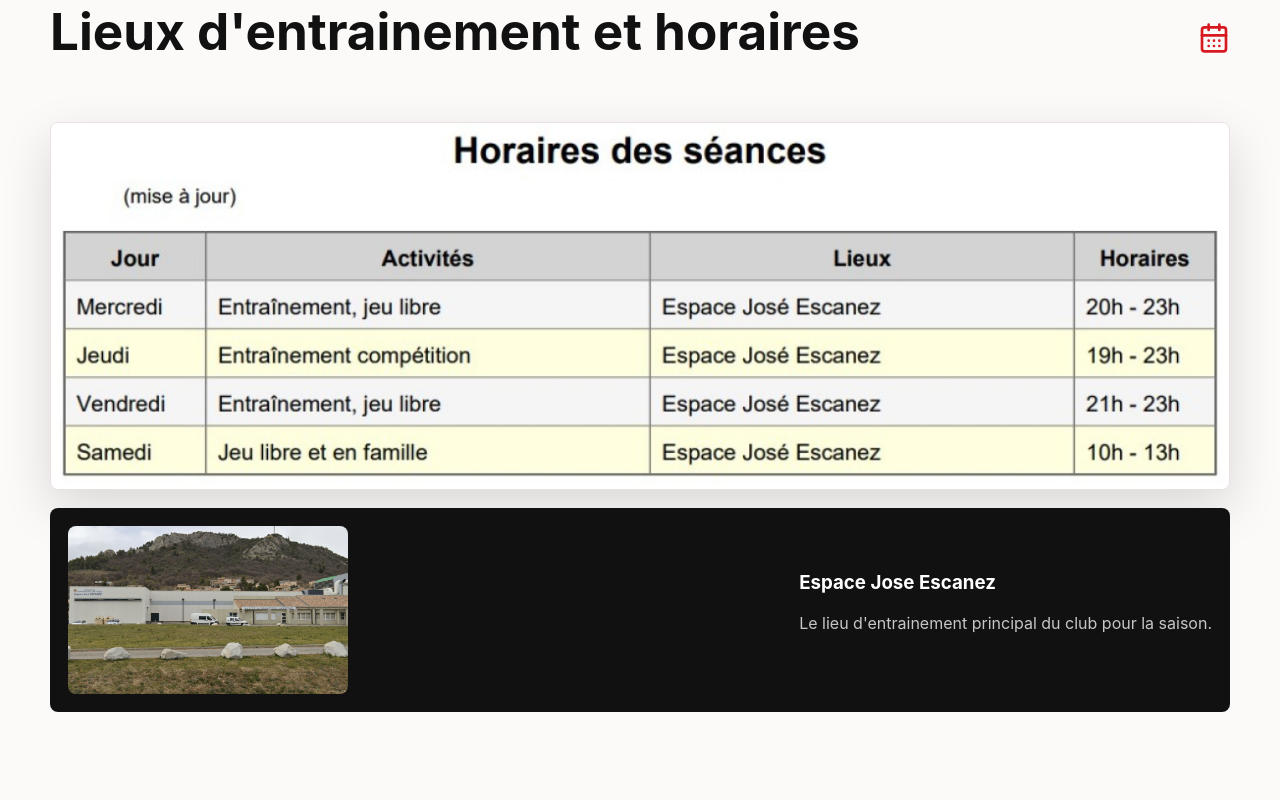
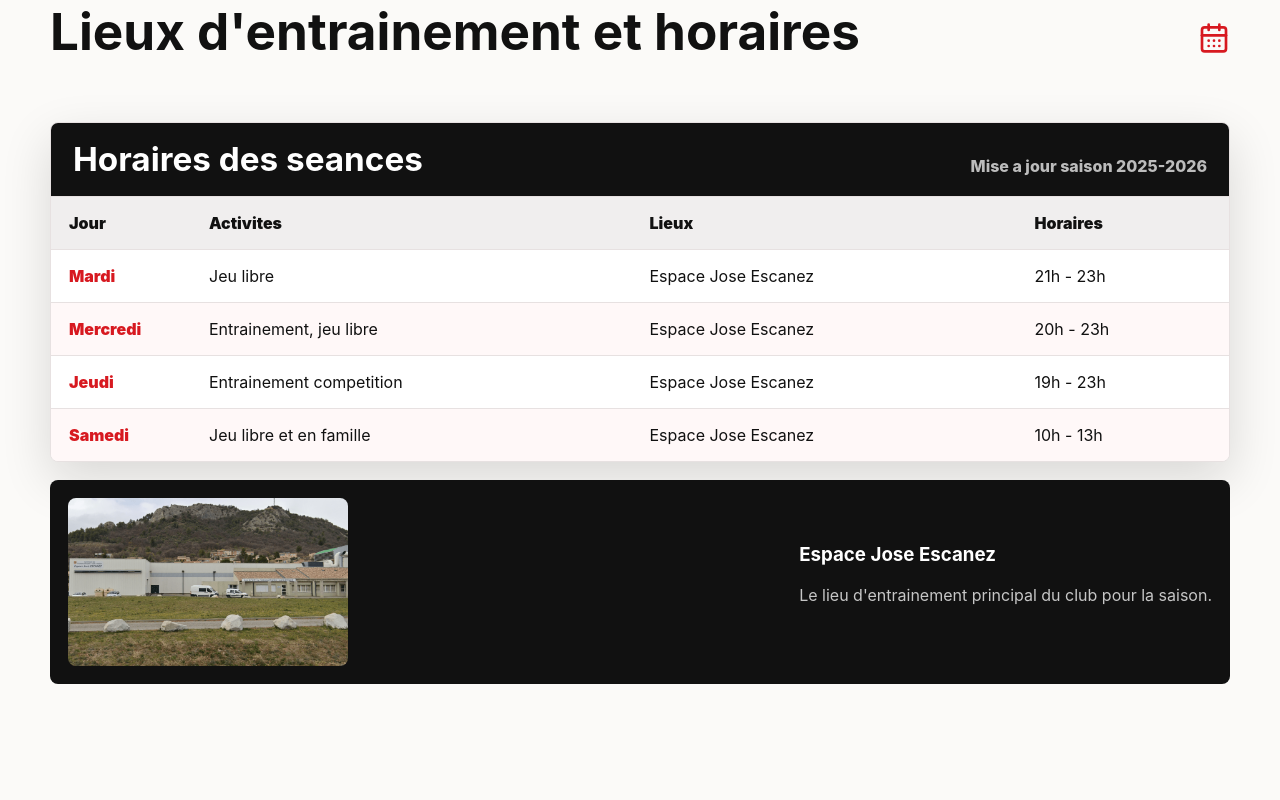
Before and after one commit to CASABad/site-web, a React (Vite) app: page / in a window 1280 px wide. Shown: the part 2040-2840 px from the top of the page. Built offline with nearby package versions, Linux system fonts and the light colour scheme.

Commit message:
Replace schedule image with editable table

```diff
--- a/src/main.jsx
+++ b/src/main.jsx
@@ -20,6 +20,7 @@ import {
   mediaAlbums,
   navItems,
   partners,
+  scheduleRows,
   textileImages,
 } from './siteData.js';
 import './styles.css';
@@ -176,7 +177,7 @@ function HomePage() {
           </div>
           <CalendarDays size={32} />
         </div>
-        <img className="wide-document" src={asset('horaires-2025-2026.jpg')} alt="Horaires CASA'Bad 2025-2026" />
+        <ScheduleTable />
         <div className="location-band">
           <img src={asset('espace-jose-escanez.png')} alt="Espace Jose Escanez" />
           <div>
@@ -202,6 +203,39 @@ function HomePage() {
 
       <ClubNetworkSection />
     </>
+  );
+}
+
+function ScheduleTable() {
+  return (
+    <div className="schedule-card" aria-label="Horaires des seances">
+      <div className="schedule-card-header">
+        <h3>Horaires des seances</h3>
+        <span>Mise a jour saison 2025-2026</span>
+      </div>
+      <div className="schedule-table-wrap">
+        <table className="schedule-table">
+          <thead>
+            <tr>
+              <th>Jour</th>
+              <th>Activites</th>
+              <th>Lieux</th>
+              <th>Horaires</th>
+            </tr>
+          </thead>
+          <tbody>
+            {scheduleRows.map((row) => (
+              <tr key={row.day}>
+                <th scope="row">{row.day}</th>
+                <td>{row.activity}</td>
+                <td>{row.place}</td>
+                <td>{row.time}</td>
+              </tr>
+            ))}
+          </tbody>
+        </table>
+      </div>
+    </div>
   );
 }
 
--- a/src/siteData.js
+++ b/src/siteData.js
@@ -12,6 +12,33 @@ export const contactInfo = {
   licenseUrl: 'https://adherer.myffbad.fr/cb04',
   renewalUrl: 'https://myffbad.fr/connexion',
 };
+
+export const scheduleRows = [
+  {
+    day: 'Mardi',
+    activity: 'Jeu libre',
+    place: 'Espace Jose Escanez',
+    time: '21h - 23h',
+  },
+  {
+    day: 'Mercredi',
+    activity: 'Entrainement, jeu libre',
+    place: 'Espace Jose Escanez',
+    time: '20h - 23h',
+  },
+  {
+    day: 'Jeudi',
+    activity: 'Entrainement competition',
+    place: 'Espace Jose Escanez',
+    time: '19h - 23h',
+  },
+  {
+    day: 'Samedi',
+    activity: 'Jeu libre et en famille',
+    place: 'Espace Jose Escanez',
+    time: '10h - 13h',
+  },
+];
 
 export const partners = [
   ['Brice Bouyer', 'partenaire-brice-bouyer.png', 'https://www.iadfrance.fr/conseiller-immobilier/brice.bouyer'],
--- a/src/styles.css
+++ b/src/styles.css
@@ -319,6 +319,78 @@ p {
   border-radius: 8px;
   background: var(--white);
   box-shadow: var(--shadow);
+}
+
+.schedule-card {
+  margin-top: 22px;
+  overflow: hidden;
+  border: 1px solid var(--line);
+  border-radius: 8px;
+  background: var(--white);
+  box-shadow: var(--shadow);
+}
+
+.schedule-card-header {
+  display: flex;
+  align-items: end;
+  justify-content: space-between;
+  gap: 16px;
+  padding: 20px 22px;
+  border-bottom: 1px solid var(--line);
+  background: var(--ink);
+  color: var(--white);
+}
+
+.schedule-card-header h3 {
+  margin: 0;
+  font-size: clamp(1.45rem, 2.6vw, 2.25rem);
+  line-height: 1;
+}
+
+.schedule-card-header span {
+  color: rgba(255, 255, 255, 0.72);
+  font-weight: 800;
+  white-space: nowrap;
+}
+
+.schedule-table-wrap {
+  overflow-x: auto;
+}
+
+.schedule-table {
+  width: 100%;
+  min-width: 680px;
+  border-collapse: collapse;
+  font-size: 1rem;
+}
+
+.schedule-table th,
+.schedule-table td {
+  padding: 16px 18px;
+  border-bottom: 1px solid var(--line);
+  text-align: left;
+  vertical-align: middle;
+}
+
+.schedule-table thead th {
+  background: #f0eeee;
+  color: var(--ink);
+  font-weight: 950;
+}
+
+.schedule-table tbody th {
+  width: 140px;
+  color: var(--red);
+  font-weight: 950;
+}
+
+.schedule-table tbody tr:nth-child(even) {
+  background: #fff8f8;
+}
+
+.schedule-table tbody tr:last-child th,
+.schedule-table tbody tr:last-child td {
+  border-bottom: 0;
 }
 
 .location-band {
@@ -903,4 +975,13 @@ p {
   .section-heading-row {
     align-items: flex-start;
   }
+
+  .schedule-card-header {
+    align-items: flex-start;
+    flex-direction: column;
+  }
+
+  .schedule-card-header span {
+    white-space: normal;
+  }
 }
```
Also changed, not shown: 1 other file (tests, documents, lock files or other folders).
